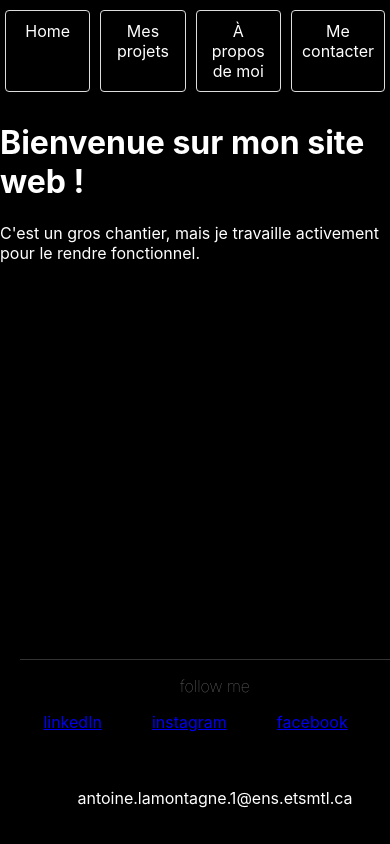
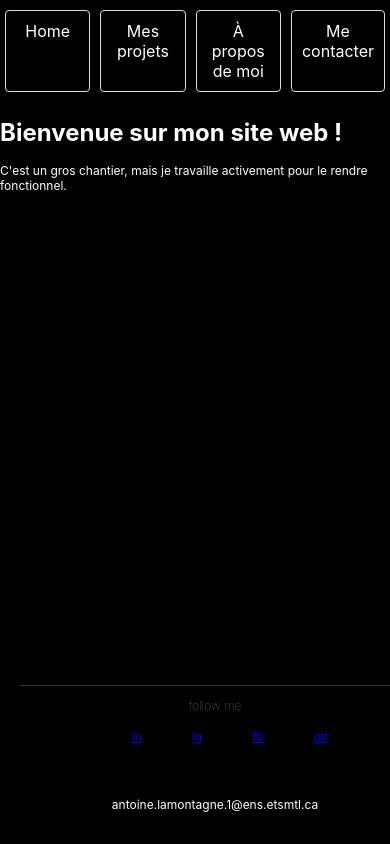
Before and after one commit to AntoineETS/Portfolio_React, a React (Create React App) app in the folder frontend/: page / in a window 390 px wide. Shown: the top 844 px of the page. Built offline with nearby package versions, Linux system fonts and the light colour scheme.

Commit message:
Tried supporting different screen sizes

```diff
--- a/frontend/src/components/About.js
+++ b/frontend/src/components/About.js
@@ -3,7 +3,7 @@ import React from 'react';
 const About = () => {
     return (
         <div>
-            <h1>À propos de moi !</h1>
+            <h1 className='title'>À propos de moi !</h1>
             <p>Je dois encore m'occuper de ça.</p>
         </div>
     );
--- a/frontend/src/components/Contact.js
+++ b/frontend/src/components/Contact.js
@@ -3,7 +3,7 @@ import React from 'react';
 const Contact = () => {
     return (
         <div>
-            <h1>Contactez moi !</h1>
+            <h1 className='title'>Contactez moi !</h1>
             <p>Je dois encore m'occuper de ça.</p>
         </div>
     );
--- a/frontend/src/components/Footer.js
+++ b/frontend/src/components/Footer.js
@@ -12,13 +12,13 @@ function Footer({ activeTab, onTabChange }) {
                 <p class="wow fadeInUp" data-wow-delay="0s" style={{ visibility: 'visible', animationDelay: '0s', animationName: 'fadeInUp' }}>follow me</p>
                 <ul class="horizontal-list">
                     <li className="item1" id="ln" class="wow fadeInUp" data-wow-delay="0.4s" style={{ visibility: 'visible', animationDelay: '0s', animationName: 'fadeInUp' }}>
-                        <a href="https://www.linkedin.com/in/antoine-lamontagne-989121230/">linkedIn</a>
+                        <a href="https://www.linkedin.com/in/antoine-lamontagne-989121230/">ln</a>
                     </li>
                     <li className="item2" id="ig" class="wow fadeInUp" data-wow-delay="0.6s" style={{ visibility: 'visible', animationDelay: '0s', animationName: 'fadeInUp' }}>
-                        <a href="https://www.instagram.com/antoine.lamontagne/">instagram</a>
+                        <a href="https://www.instagram.com/antoine.lamontagne/">ig</a>
                     </li>
                     <li className="item3" id="fb" class="wow fadeInUp" data-wow-delay="0.8s" style={{ visibility: 'visible', animationDelay: '0s', animationName: 'fadeInUp' }}>
-                        <a href="https://www.facebook.com/antoine.lamontagne.315/">facebook</a>
+                        <a href="https://www.facebook.com/antoine.lamontagne.315/">fb</a>
                     </li>
                     <li className="item4" id="git" class="wow fadeInUp" data-wow-delay="1s" style={{ visibility: 'visible', animationDelay: '0s', animationName: 'fadeInUp' }}>
                         <a href="https://github.com/AntoineETS">git</a>
--- a/frontend/src/components/Home.js
+++ b/frontend/src/components/Home.js
@@ -3,7 +3,7 @@ import React from 'react';
 const Home = () => {
     return (
         <div>
-            <h1>Bienvenue sur mon site web !</h1>
+            <h1 className='title'>Bienvenue sur mon site web !</h1>
             <p>C'est un gros chantier, mais je travaille activement pour le rendre fonctionnel.</p>
         </div>
     );
--- a/frontend/src/components/ProjectList.js
+++ b/frontend/src/components/ProjectList.js
@@ -13,7 +13,7 @@ function ProjectList() {
 
     return (
         <div>
-            <h1>Projects</h1>
+            <h1 className='title'>Projects</h1>
             <ul>
                 {projects.map((project) => (
                     <li key={project.id}>
--- a/frontend/src/index.css
+++ b/frontend/src/index.css
@@ -1,5 +1,6 @@
 body {
   margin: 0;
+  max-width: 100%;
   font-family: -apple-system, BlinkMacSystemFont, 'Segoe UI', 'Roboto', 'Oxygen',
     'Ubuntu', 'Cantarell', 'Fira Sans', 'Droid Sans', 'Helvetica Neue',
     sans-serif;
@@ -7,6 +8,43 @@ body {
   -moz-osx-font-smoothing: grayscale;
   background-color: black;
   color: white;
+  overflow-x: hidden;
+}
+
+p {
+  font-size: 16px;
+}
+
+@media (max-width: 600px) {
+  p{
+    font-size: 12px;
+  }
+}
+
+a {
+  font-size: 16px;
+}
+
+@media (max-width: 600px) {
+  a{
+    font-size: 12px;
+  }
+}
+
+.container {
+  width: 100%;
+  max-width: 100vw;
+  overflow-x: hidden;
+}
+
+.title {
+  font-size: 2rem;
+}
+
+@media (max-width: 600px) {
+  .title {
+    font-size: 1.5rem;
+  }
 }
 
 code {
```
